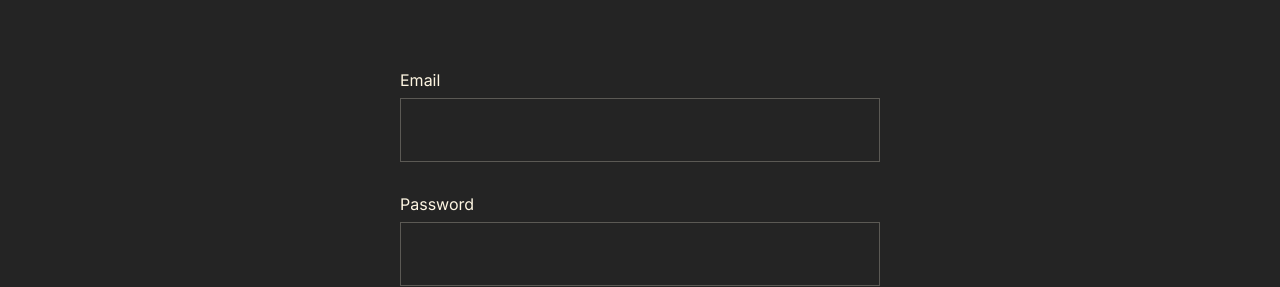
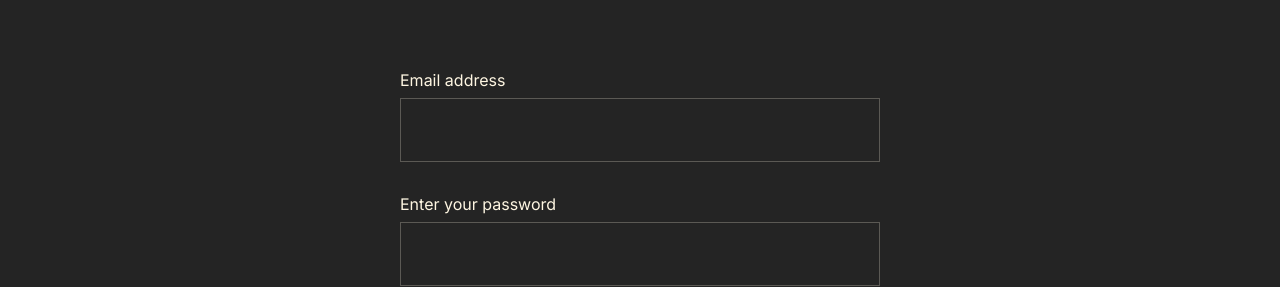
Before and after one commit to Efyx-07/VibrLink, a React (Vite) app: page /login in a window 1280 px wide. Shown: the part 174-461 px from the top of the page. Built offline with nearby package versions, Linux system fonts and the light colour scheme; no server answers.

Commit message:
login form

```diff
--- a/src/components/user-forms/LoginForm.tsx
+++ b/src/components/user-forms/LoginForm.tsx
@@ -56,8 +56,21 @@ export default function LoginForm() {
 
     return (
         <form onSubmit={userLogin}>
-            <UserFormField label="Email" type="email" name="email" value={email} onChange={(e) => setEmail(e.target.value)} />
-            <UserFormField label="Password" type="password" name="password" value={password} onChange={(e) => setPassword(e.target.value)} className="password-input" />
+            <UserFormField
+                label="Email address"
+                type="email"
+                name="email"
+                value={email}
+                onChange={(e) => setEmail(e.target.value)}
+            />
+            <UserFormField
+                label="Enter your password"
+                type="password"
+                name="password"
+                value={password}
+                onChange={(e) => setPassword(e.target.value)}
+                className="password-input"
+            />
             <FormButton type="submit" name="Log in" className="button"/>
         </form>
     )
--- a/src/components/user-forms/UserFormField.tsx
+++ b/src/components/user-forms/UserFormField.tsx
@@ -4,14 +4,15 @@ interface Field {
     name: string;
     value: string;
     onChange: (e: React.ChangeEvent<HTMLInputElement>) => void;
+    placeholder?: string;
     className?: string;
 };
 
-export default function UserFormField({ label, type, name, value, onChange, className }: Field) {
+export default function UserFormField({ label, type, name, value, onChange, placeholder, className }: Field) {
     return (
       <div className="input-container">
         <label htmlFor={name}>{label}</label>
-        <input type={type} name={name} value={value} onChange={onChange} className={className} />
+        <input type={type} name={name} value={value} onChange={onChange} placeholder={placeholder} className={className} />
       </div>
     );
 };
```
